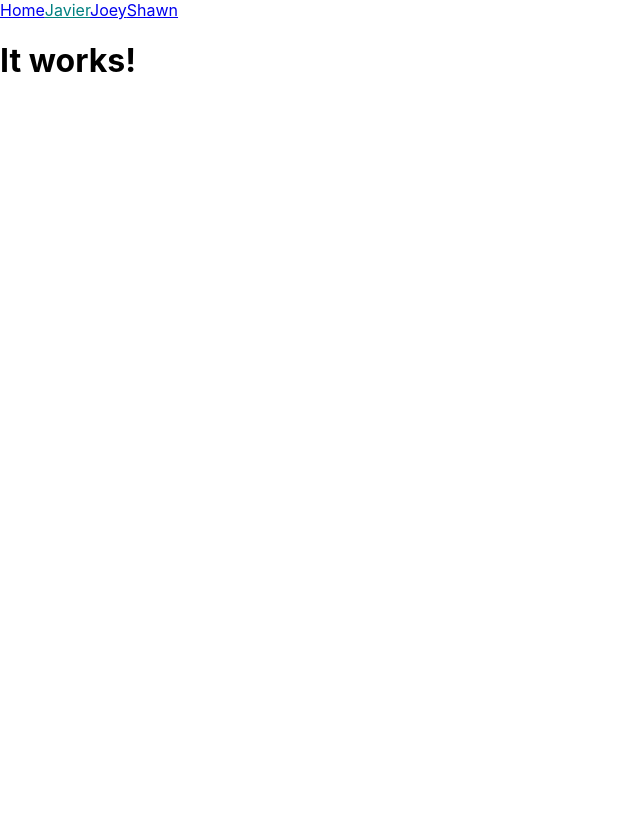
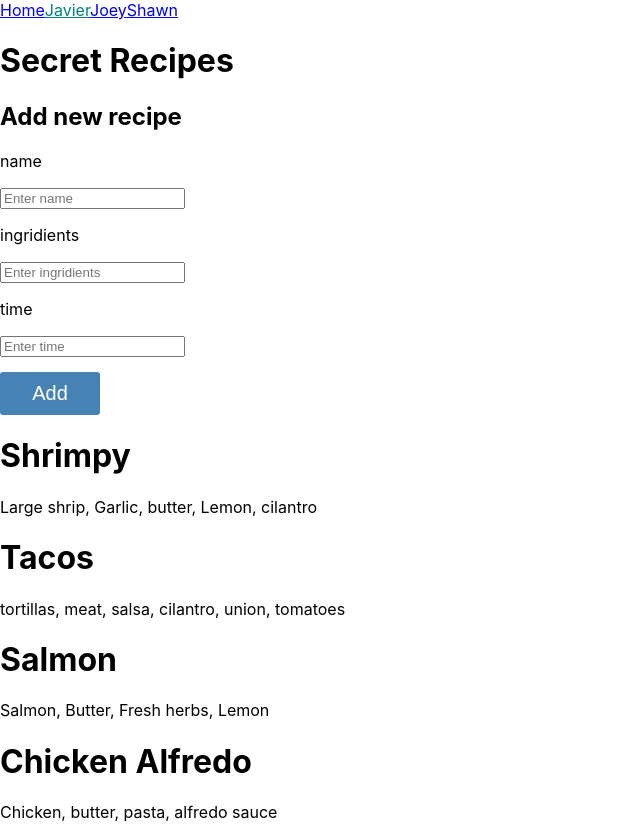
Before and after one commit to zaratejavier/random-hooks, a React (Create React App) app: page /Javier in a window 1280 px wide. Shown: the whole page, without its empty margins (0-640 px from the left). Before the commit the page ends 800 px from the top, so only its background shows below. Built offline with nearby package versions, Linux system fonts and the light colour scheme.

Commit message:
form and recipes working

```diff
--- a/src/Javier/Javier.js
+++ b/src/Javier/Javier.js
@@ -1,10 +1,31 @@
-import React from 'react';
+import React, {useState} from 'react';
+import Recipe from './Recipe';
+import RecipeForm from './RecipeForm'
 
 export default function Javier () {
 
-    return (
-      <>
-      <h1>It works!</h1>
-      </>
-    )
+  const [recipes, setRecipes] = useState
+  ([
+      { id:1, name: "Shrimpy", ingridients:"Large shrip, Garlic, butter, Lemon, cilantro", time: "5"},
+      { id:2, name: "Tacos", ingridients:"tortillas, meat, salsa, cilantro, union, tomatoes", time: "7"},
+      { id:3, name: "Salmon", ingridients:"Salmon, Butter, Fresh herbs, Lemon", time: "5"},
+      { id:4, name: "Chicken Alfredo", ingridients:"Chicken, butter, pasta, alfredo sauce", time: "5"},
+  ])
+
+  const renderRecipes = () => {
+    return recipes.map((recipe) => <Recipe key={recipe.id} {...recipe}/>)
   }
+
+  const addRecipe = (postRecipe) => {
+    setRecipes([postRecipe, ...recipes])
+  }
+
+  return (
+    <div>
+      <h1>Secret Recipes</h1>
+      <RecipeForm add={addRecipe}/>
+      {renderRecipes()}
+    </div>
+  )
+
+  }
--- /dev/null
+++ b/src/Javier/Recipe.js
@@ -0,0 +1,11 @@
+import React from 'react';
+
+
+export default function Recipe({id, name, ingridients}) {
+  return (
+    <div>
+      <h1>{name}</h1>
+      <p>{ingridients}</p>
+    </div>
+  )
+}
--- /dev/null
+++ b/src/Javier/RecipeForm.js
@@ -0,0 +1,24 @@
+import React, { useState } from 'react';
+import { Form } from "../components/Form";
+import TextInput from "../components/TextInput";
+import SubmitButton from "../components/SubmitButton";
+import {useFormInput} from "../components/useFormInput";
+
+export default function RecipeForm(props){
+  const name = useFormInput ('', "name")
+  const ingridients = useFormInput('', "ingridients")
+  const time = useFormInput('', "time")
+
+  function handleSubmit (e) {
+    props.add({id: `${Math.random()}`, name: name.value, ingridients: ingridients.value, time: time.value})
+  }
+
+  return(
+    <Form onSubmit={handleSubmit} header="Add new recipe">
+      <TextInput label="name" useFormInput={name}/>
+      <TextInput label="ingridients" useFormInput={ingridients}/>
+      <TextInput label="time" useFormInput={time}/>
+      <SubmitButton/>
+    </Form>
+  )
+}
--- a/src/components/NavBar.js
+++ b/src/components/NavBar.js
@@ -26,4 +26,6 @@ const styles = {
   active: {
     color: 'teal',
   },
+
+
 }
```
